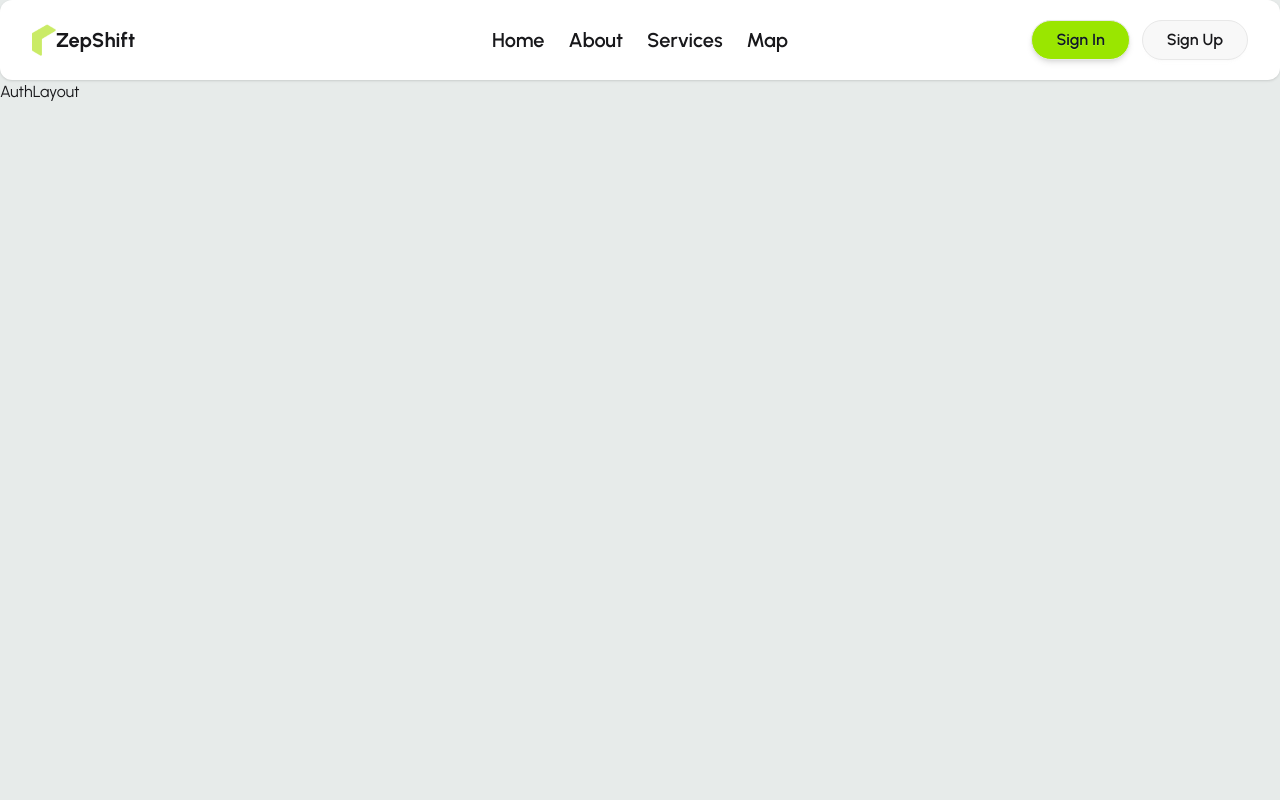
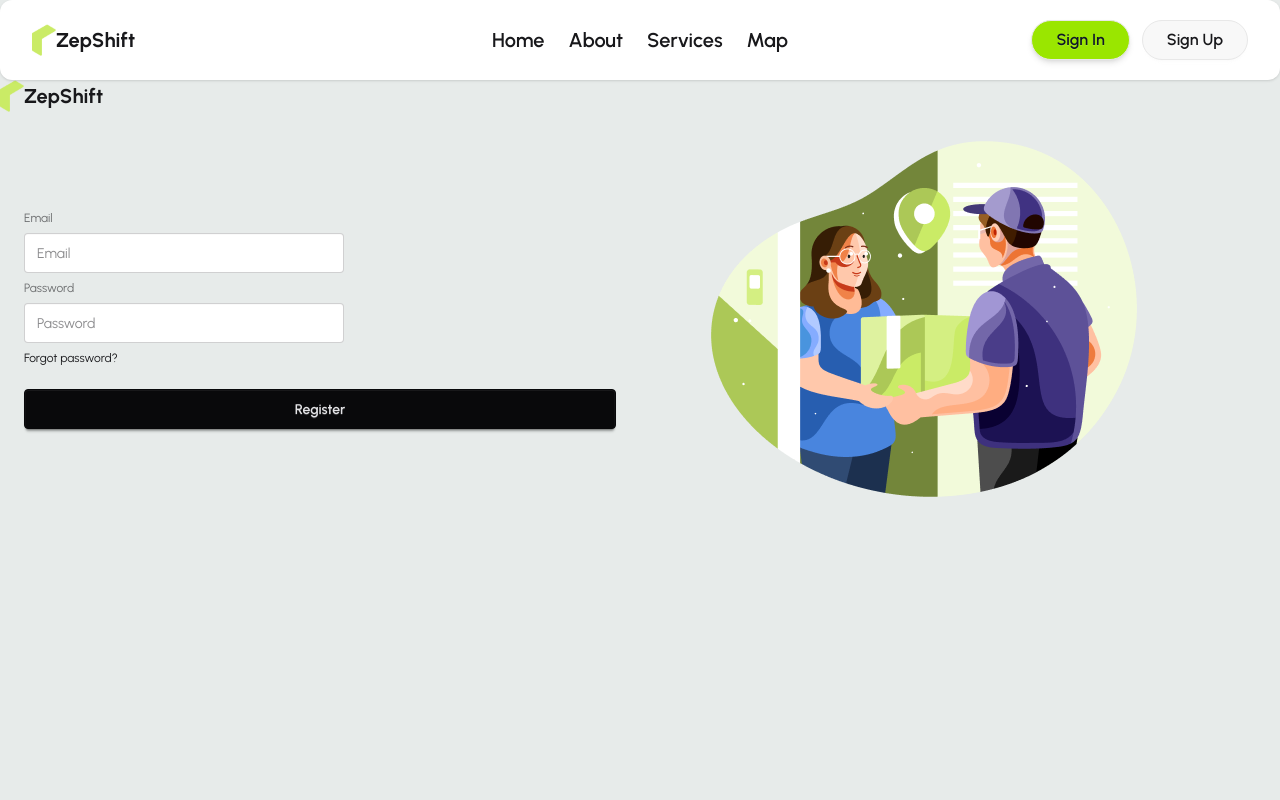
Before and after one commit to nswarnob/zep-shift-client, a React (Vite) app: page /register in a window 1280 px wide. Shown: the top 800 px of the page. Built offline with nearby package versions, Linux system fonts and the light colour scheme.

Commit message:
React hook from set up for register

```diff
--- a/package.json
+++ b/package.json
@@ -13,6 +13,7 @@
     "@tailwindcss/vite": "^4.1.17",
     "react": "^19.2.0",
     "react-dom": "^19.2.0",
+    "react-hook-form": "^7.66.1",
     "react-icons": "^5.5.0",
     "react-leaflet": "^5.0.0-rc.2",
     "react-responsive-carousel": "^3.2.23",
--- a/src/Pages/Auth/Login.jsx
+++ b/src/Pages/Auth/Login.jsx
@@ -2,7 +2,7 @@ import React from 'react'
 
 const Login = () => {
   return (
-    <div></div>
+    <div> This is login page </div>
   )
 }
 
--- a/src/Pages/Auth/Register.jsx
+++ b/src/Pages/Auth/Register.jsx
@@ -1,9 +1,58 @@
-import React from 'react'
+import React from "react";
+import { useForm } from "react-hook-form";
 
 const Register = () => {
+  const {
+    register,
+    handleSubmit,
+    watch,
+    formState: { errors },
+  } = useForm();
+
+  const handleRegistration = (data) => {};
+
   return (
-    <div>Register</div>
-  )
-}
+    <div>
+      <form onSubmit={handleSubmit(handleRegistration)}>
+        <div className="card-body">
+          <fieldset className="fieldset">
+            <label className="label">Email</label>
+            <input
+              type="email"
+              className="input"
+              {...register("email", { required: "Email is required!" })}
+              placeholder="Email"
+            />
 
-export default Register
+            <label className="label">Password</label>
+            <input
+              type="password"
+              className="input"
+              {...register("password", {
+                required: "Password is required",
+                minLength: {
+                  value: 6,
+                  message: "Password must be at least 6 characters long",
+                },
+                pattern: {
+                  value:
+                    /^(?=.*[a-z])(?=.*[A-Z])(?=.*\d)(?=.*[@$!%*?&])[A-Za-z\d@$!%*?&]{8,}$/,
+                  message:
+                    "Password must contain at least 1 uppercase, 1 lowercase, 1 number & 1 special character",
+                },
+              })}
+              placeholder="Password"
+            />
+
+            <div>
+              <a className="link link-hover">Forgot password?</a>
+            </div>
+            <button className="btn btn-neutral mt-4">Register</button>
+          </fieldset>
+        </div>
+      </form>
+    </div>
+  );
+};
+
+export default Register;
--- a/src/Pages/Sign in/up/Signin.jsx
+++ /dev/null
@@ -1,9 +0,0 @@
-import React from 'react'
-
-const Signin = () => {
-  return (
-    <div>Signin</div>
-  )
-}
-
-export default Signin
--- a/src/layouts/AuthLayout.jsx
+++ b/src/layouts/AuthLayout.jsx
@@ -1,8 +1,22 @@
 import React from 'react'
+import { Outlet } from 'react-router'
+import Logo from '../Components/Logo/Logo'
+import img from '../assets/authImage.png'
 
 const AuthLayout = () => {
   return (
-    <div>AuthLayout</div>
+    <div className='max-w-7xl mx-auto'>
+      <Logo></Logo>
+      <div className='flex items-center ' >
+        <div className='flex-1'>
+          <Outlet></Outlet>
+        </div>
+        <div className='flex-1'>
+          <img src={img} alt="" />
+        </div>
+      </div>
+
+    </div>
   )
 }
 
```
Also changed, not shown: 1 other file (tests, documents, lock files or other folders).
